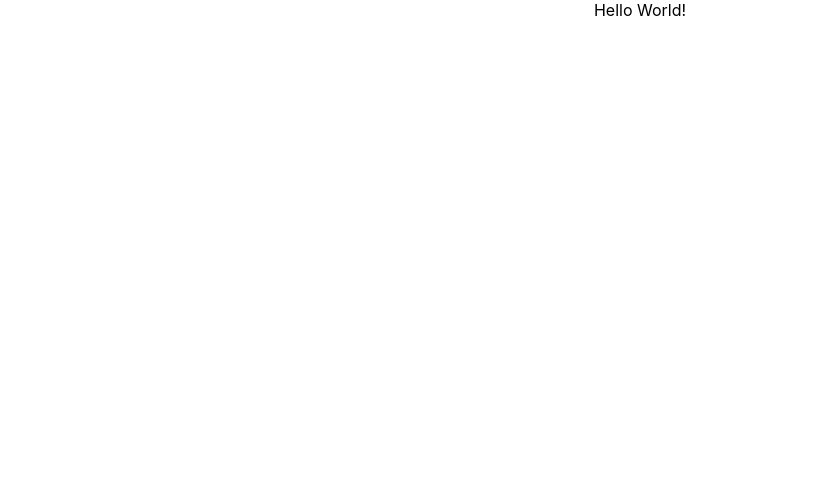
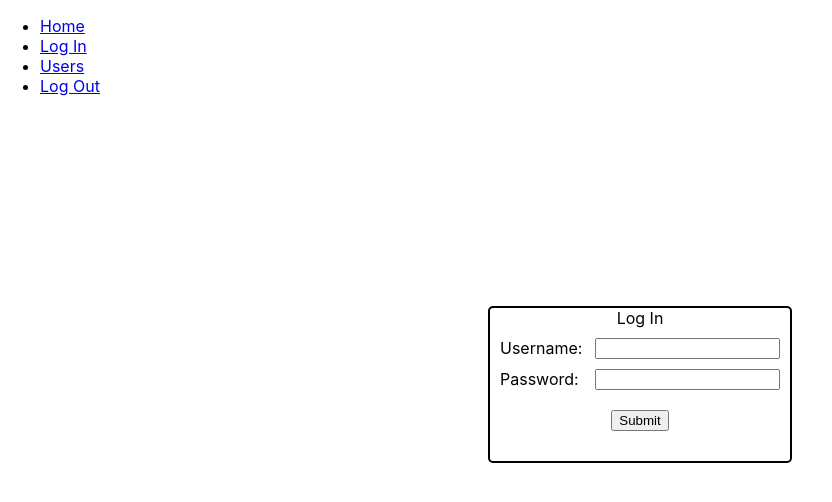
Before and after one commit to AidenKerr/Kerrdit-frontend, a React (Create React App) app: page /login in a window 1280 px wide. Shown: the top 502 px of the page, without its empty margins (0-832 px from the left). Built offline with nearby package versions, Linux system fonts and the light colour scheme.

Commit message:
Add Login and Logout

```diff
--- a/package.json
+++ b/package.json
@@ -6,8 +6,10 @@
     "@testing-library/jest-dom": "^5.14.1",
     "@testing-library/react": "^11.2.7",
     "@testing-library/user-event": "^12.8.3",
+    "axios": "^0.21.1",
     "react": "^17.0.2",
     "react-dom": "^17.0.2",
+    "react-router-dom": "^5.2.0",
     "react-scripts": "4.0.3",
     "web-vitals": "^1.1.2"
   },
--- a/src/App.css
+++ b/src/App.css
@@ -1,3 +1,33 @@
 .App {
   text-align: center;
 }
+
+.login-form {
+  display: flex;
+  flex-direction: column;
+  justify-content: center;
+  align-items: center;
+  text-align: center;
+  padding: 10px;
+  margin-top: 200px;
+}
+
+form {
+  border: 2px solid black;
+  border-radius: 5px;
+  width: 300px;
+}
+
+label {
+  display: flex;
+  justify-content: space-between;
+  margin: 10px;
+}
+
+button {
+  margin: 10px;
+}
+
+.error {
+  color: red;
+}
--- a/src/App.js
+++ b/src/App.js
@@ -1,11 +1,75 @@
 import './App.css';
+import React, { useEffect, useState } from 'react';
+import Login from './pages/Login.js'
+import {
+  BrowserRouter as Router,
+  Switch,
+  Route,
+  Link,
+} from "react-router-dom";
 
 function App() {
+
+  const [user, setUser] = useState();
+
+  useEffect(() => {
+    const loggedInUser = localStorage.getItem('user');
+    if (loggedInUser) {
+      //const foundUser = JSON.parse(loggedInUser);
+      setUser(loggedInUser);
+    }
+  }, []);
+
+  const handleLogOut = () => {
+    setUser('');
+    localStorage.clear();
+  }
+
   return (
-    <div className="App">
-      Hello World!
-    </div>
+    <Router>
+      <div>
+        <p>{user ? `Hello, ${user}` : '' }</p>
+        <nav>
+          <ul>
+            <li>
+              <Link to="/">Home</Link>
+            </li>
+            <li>
+              <Link to="/login">Log In</Link>
+            </li>
+            <li>
+              <Link to="/users">Users</Link>
+            </li>
+            <li>
+              <Link to='/' onClick={handleLogOut}>Log Out</Link>
+            </li>
+          </ul>
+        </nav>
+
+        {/* A <Switch> looks through its children <Route>s and
+            renders the first one that matches the current URL. */}
+        <Switch>
+          <Route path="/login">
+            <Login setUser={setUser}/>
+          </Route>
+          <Route path="/users">
+            <Users />
+          </Route>
+          <Route path="/">
+            <Home />
+          </Route>
+        </Switch>
+      </div>
+    </Router>
   );
 }
 
+function Home() {
+  return <h2>Home</h2>;
+}
+
+function Users() {
+  return <h2>Users</h2>;
+}
+
 export default App;
--- /dev/null
+++ b/src/pages/Login.js
@@ -0,0 +1,50 @@
+import { useState } from "react";
+import Axios from 'axios';
+import { useHistory } from "react-router";
+
+function Login(props) {
+
+    const [errorMsg, setErrorMsg] = useState('');
+    const [username, setUsername] = useState('');
+    const [password, setPassword] = useState('');
+
+    let history = useHistory();
+
+    const handleSubmit = async (e) => {
+        e.preventDefault();
+
+        let response;
+        try {
+            response = await Axios.post('http://localhost:3001/api/login', {
+                username: username,
+                password: password
+            });
+        } catch (e) {
+            setErrorMsg("Log In Error");
+            return;
+        }
+
+
+
+        // set state of user
+        props.setUser(response.data.result);
+        // store in localStorage
+        localStorage.setItem('user', response.data.result);
+
+        history.push('/');
+    }
+
+    return (
+        <div className="login-form">
+            <form>
+                Log In
+                <label>Username: <input type="text" name="username" onChange={(e) => {setUsername(e.target.value)}}></input></label>
+                <label>Password: <input type="password" name="password" onChange={(e) => {setPassword(e.target.value)}}></input></label>
+                <button onClick={handleSubmit}>Submit</button>
+                <label className="error">{errorMsg}</label>
+            </form>
+        </div>
+    );
+}
+
+export default Login;
```
Also changed, not shown: 1 other file (tests, documents, lock files or other folders).
